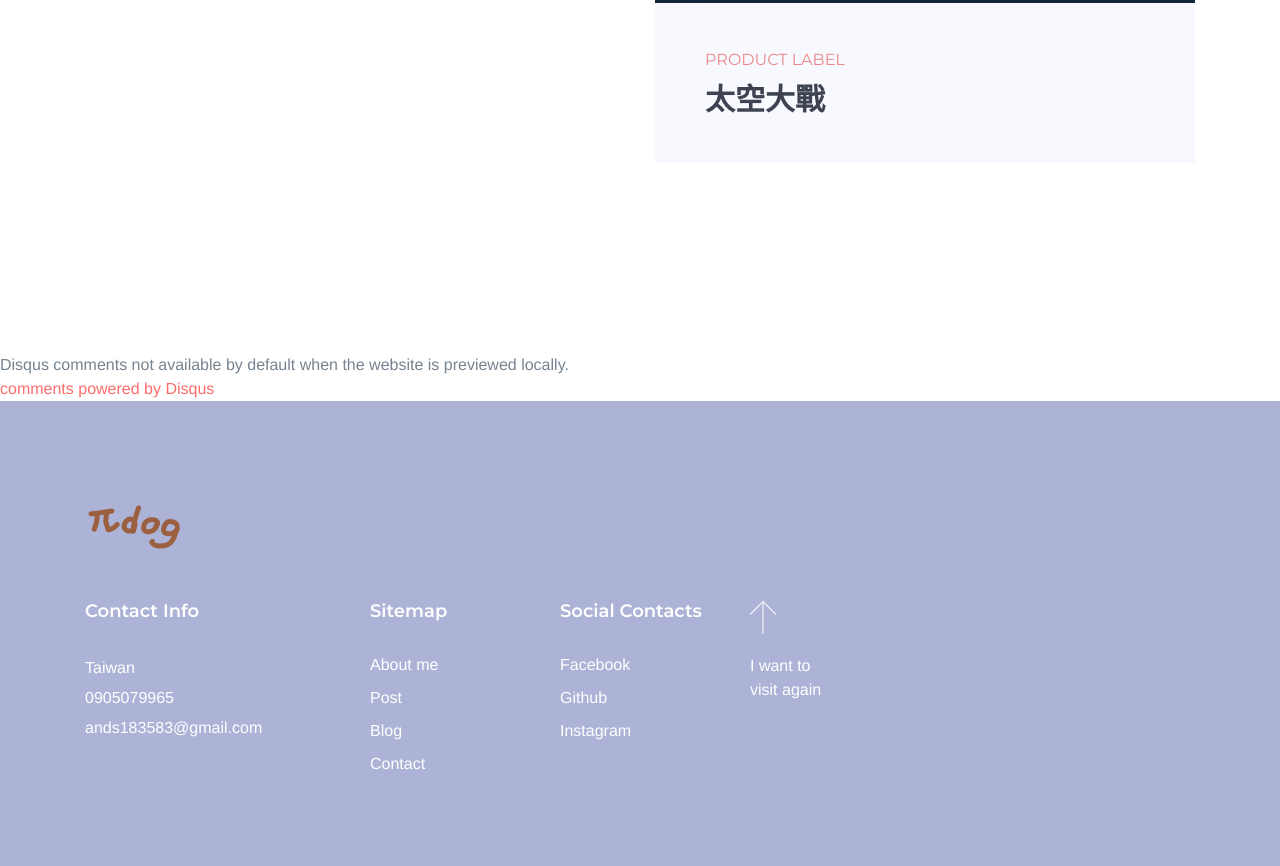
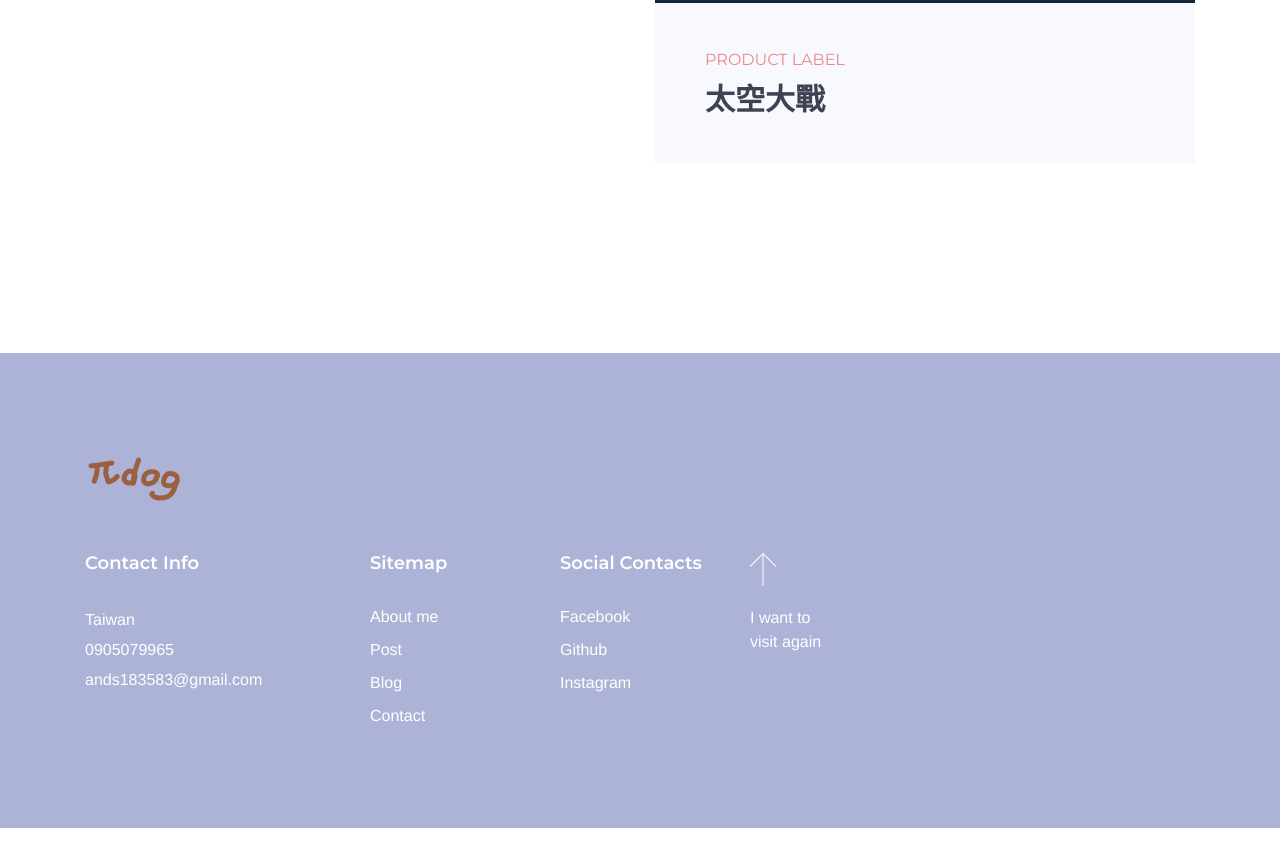
Before and after one commit to andscode/andscode.github.io, a plain HTML site: page portfolio/index.html in a window 1280 px wide. Shown: the part 1056-1922 px from the top of the page. After the commit the page ends 1884 px from the top, so only its background shows below. Drawn offline with Linux system fonts and the light colour scheme.

Commit message:
ninthtest1

```diff
--- a/portfolio/index.html
+++ b/portfolio/index.html
@@ -151,26 +151,7 @@
 
 
 
-<div id="disqus_thread"></div>
-<script type="application/javascript">
-    var disqus_config = function () {
 
-
-
-    };
-    (function() {
-        if (["localhost", "127.0.0.1"].indexOf(window.location.hostname) != -1) {
-            document.getElementById('disqus_thread').innerHTML = 'Disqus comments not available by default when the website is previewed locally.';
-            return;
-        }
-        var d = document, s = d.createElement('script'); s.async = true;
-        s.src = '//' + "andscode" + '.disqus.com/embed.js';
-        s.setAttribute('data-timestamp', +new Date());
-        (d.head || d.body).appendChild(s);
-    })();
-</script>
-<noscript>Please enable JavaScript to view the <a href="https://disqus.com/?ref_noscript">comments powered by Disqus.</a></noscript>
-<a href="https://disqus.com" class="dsq-brlink">comments powered by <span class="logo-disqus">Disqus</span></a>
 
 
         </main><footer class="site-footer">
```
Also changed, not shown: blog/destiny/index.html (+10 -9 lines), blog/zkog/index.html (+10 -9 lines).
